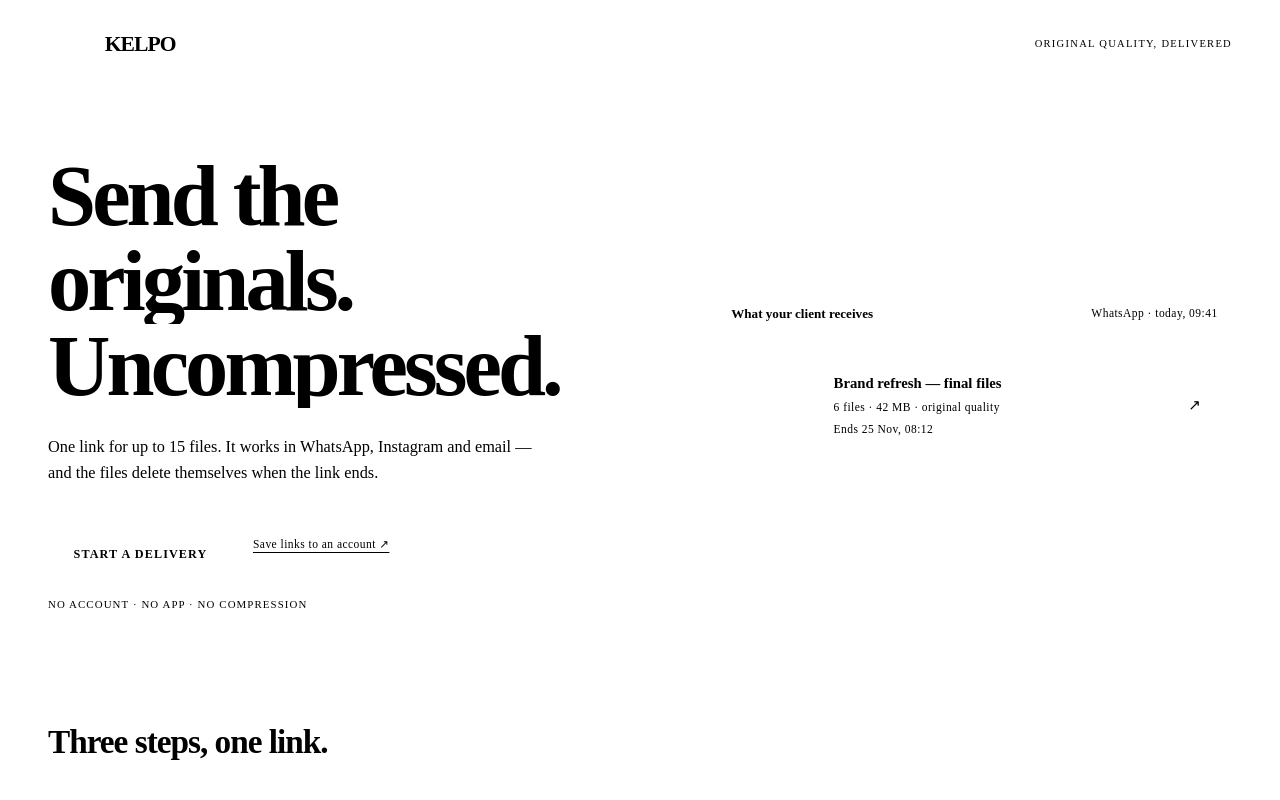
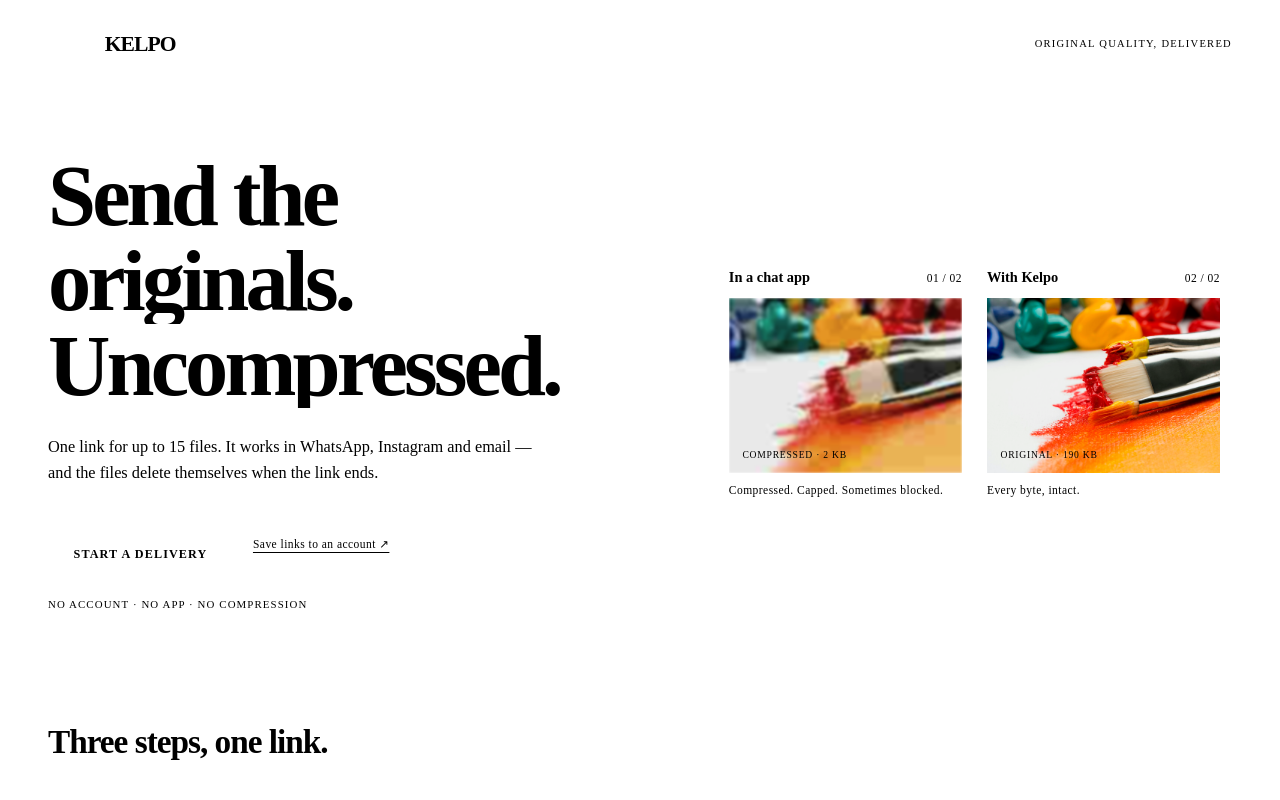
Before and after one commit to Mutawakkil-Yusuf/Kelpo, a React (Vite) app in the folder web/: page / in a window 1280 px wide. Shown: the top 800 px of the page. Built offline with nearby package versions, Linux system fonts and the light colour scheme; no server answers.

Commit message:
replace hero mockup with a real-image compressed vs original comparison

```diff
--- a/web/src/pages/CreatePage.tsx
+++ b/web/src/pages/CreatePage.tsx
@@ -338,29 +338,44 @@ export default function CreatePage() {
           <p className="assurance">No account · No app · No compression</p>
         </div>
 
-        <motion.div
-          className="chat-message"
-          aria-label="The single message your client receives"
-          initial={{ opacity: 0, x: 28 }}
-          animate={{ opacity: 1, x: 0 }}
-          transition={{ duration: 0.55, delay: 0.15, ease: [0.2, 0, 0, 1] }}
-        >
-          <div className="chat-message-head">
-            <strong>What your client receives</strong>
-            <span className="mono muted">WhatsApp · today, 09:41</span>
-          </div>
-          <div className="chat-bubble">
-            <div className="chat-bubble-card">
-              <span className="chat-art" aria-hidden="true" />
-              <div style={{ minWidth: 0 }}>
-                <p className="chat-bubble-title">Brand refresh — final files</p>
-                <p className="mono muted chat-bubble-meta">6 files · 42 MB · original quality</p>
-                <p className="mono signal chat-bubble-meta">Ends 25 Nov, 08:12</p>
+        <div className="compare" aria-label="The same file, compressed in a chat app and intact with Kelpo">
+          {[
+            {
+              key: "compressed",
+              label: "In a chat app",
+              note: "Compressed. Capped. Sometimes blocked.",
+              src: "/images/compare-compressed.jpg",
+              tag: "Compressed · 2 KB",
+              original: false,
+            },
+            {
+              key: "original",
+              label: "With Kelpo",
+              note: "Every byte, intact.",
+              src: "/images/compare-original.jpg",
+              tag: "Original · 190 KB",
+              original: true,
+            },
+          ].map((side, index) => (
+            <motion.div
+              className="compare-panel"
+              key={side.key}
+              initial={{ opacity: 0, y: 14 }}
+              animate={{ opacity: 1, y: 0 }}
+              transition={{ duration: 0.45, delay: 0.2 + index * 0.12 }}
+            >
+              <div className="compare-label">
+                <strong>{side.label}</strong>
+                <span className="mono muted">0{index + 1} / 02</span>
               </div>
-              <span className="chat-bubble-arrow" aria-hidden="true">↗</span>
-            </div>
-          </div>
-        </motion.div>
+              <div className={`compare-frame ${side.original ? "is-original" : "is-compressed"}`}>
+                <img src={side.src} alt="A photograph of paint and a brush, shown at two quality levels" />
+                <span className={`compare-tag ${side.original ? "is-original" : ""}`}>{side.tag}</span>
+              </div>
+              <p className={`compare-note mono ${side.original ? "signal" : "muted"}`}>{side.note}</p>
+            </motion.div>
+          ))}
+        </div>
       </section>
 
       <section className="section" aria-label="How Kelpo works">
@@ -552,7 +567,10 @@ export default function CreatePage() {
       </p>
 
       <footer className="footer">
-        <Credits />
+        <div>
+          <Credits />
+          <p className="mono muted" style={{ marginTop: "0.4rem" }}>Comparison photograph: Unsplash.</p>
+        </div>
         <LikeButton />
       </footer>
     </main>
--- a/web/src/styles.css
+++ b/web/src/styles.css
@@ -279,50 +279,21 @@ body {
 .hero-actions { display: flex; flex-wrap: wrap; align-items: center; gap: 0.85rem 1.25rem; margin-top: 0.4rem; }
 .assurance { font-family: var(--font-mono); font-size: 0.68rem; letter-spacing: 0.1em; text-transform: uppercase; color: var(--color-muted); }
 
-/* One message: exactly what the client receives. Nothing else in the frame. */
-.chat-message { border: 1px solid var(--color-ink); background: var(--color-surface); }
-.chat-message-head {
-  display: flex;
-  align-items: center;
-  justify-content: space-between;
-  gap: 1rem;
-  padding: 0.75rem 0.9rem;
-  border-bottom: 1px solid var(--color-ink);
-}
-.chat-message-head strong { font-size: 0.82rem; font-weight: 600; }
-.chat-bubble { padding: 1.25rem 1.1rem; }
-.chat-bubble-card {
-  display: grid;
-  grid-template-columns: 72px minmax(0, 1fr) auto;
-  gap: 0.85rem;
-  align-items: center;
-  padding: 0.85rem;
-  border: 1px solid var(--color-line);
-  border-left: 3px solid var(--color-signal);
-  background: #ffffff;
-}
-.chat-art {
-  position: relative;
-  width: 72px;
-  height: 72px;
-  border: 1px solid var(--color-ink);
-  background: var(--color-surface-2);
-  overflow: hidden;
-  flex: none;
-}
-.chat-art::before { content: ""; position: absolute; top: 14px; left: 12px; width: 28px; height: 28px; border-radius: 50%; background: var(--color-signal); }
-.chat-art::after { content: ""; position: absolute; right: 10px; bottom: 10px; width: 30px; height: 30px; background: var(--color-ink); }
-.chat-bubble-title { overflow: hidden; text-overflow: ellipsis; white-space: nowrap; font-size: 0.92rem; font-weight: 600; }
-.chat-bubble-meta { margin-top: 0.3rem; }
-.chat-bubble-arrow { font-family: var(--font-mono); color: var(--color-muted); }
+/* The comparison: one real photograph, two honest states. */
+.compare { display: grid; grid-template-columns: 1fr 1fr; gap: 1px; border: 1px solid var(--color-ink); background: var(--color-ink); }
+@media (max-width: 520px) { .compare { grid-template-columns: 1fr; } }
+.compare-panel { min-width: 0; padding: 0.75rem; background: var(--color-surface); }
+.compare-label { display: flex; align-items: baseline; justify-content: space-between; gap: 0.5rem; padding-bottom: 0.6rem; }
+.compare-label strong { font-size: 0.9rem; font-weight: 600; }
+.compare-frame { position: relative; aspect-ratio: 4 / 3; overflow: hidden; border: 1px solid var(--color-ink); background: var(--color-surface-2); }
+.compare-frame img { display: block; width: 100%; height: 100%; object-fit: cover; }
+.compare-frame.is-compressed img { filter: blur(1px) saturate(0.82) contrast(0.96); }
+.compare-frame.is-original img { transition: transform 240ms cubic-bezier(0.2, 0, 0, 1); }
+.compare-panel:hover .compare-frame.is-original img { transform: scale(1.025); }
+.compare-tag { position: absolute; bottom: 0.45rem; left: 0.45rem; padding: 0.18rem 0.4rem; border: 1px solid var(--color-ink); background: var(--color-surface); font-family: var(--font-mono); font-size: 0.6rem; letter-spacing: 0.08em; text-transform: uppercase; }
+.compare-tag.is-original { border-color: var(--color-signal); background: var(--color-signal); color: var(--color-ink); }
+.compare-note { padding-top: 0.6rem; }
 @media (max-width: 380px) { .display { font-size: 2.15rem; } }
-@media (max-width: 420px) {
-  .chat-message-head { flex-wrap: wrap; gap: 0.35rem; }
-  .chat-message-head > * { min-width: 0; }
-  .chat-bubble-card { grid-template-columns: 56px minmax(0, 1fr); gap: 0.7rem; padding: 0.7rem; }
-  .chat-art { width: 56px; height: 56px; }
-  .chat-bubble-arrow { display: none; }
-}
 
 /* ---- Steps ------------------------------------------------------------- */
 .steps { display: grid; border-top: 1px solid var(--color-ink); }
```
Also changed, not shown: web/public/images/compare-compressed.jpg (added), web/public/images/compare-original.jpg (added), 1 other file (tests, documents, lock files or other folders).
